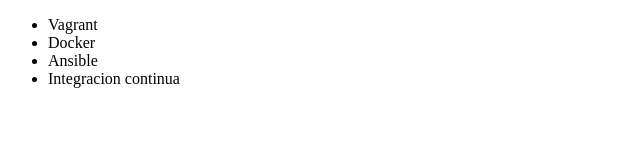
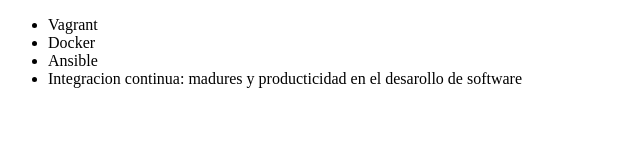
Before and after one commit to saico2mx/alura-git, a plain HTML site: page index.html in a window 1280 px wide. Shown: the whole page, without its empty margins (0-640 px from the left). Drawn offline with Linux system fonts and the light colour scheme.

Commit message:
renombrando curspos de ingreacion continua

```diff
--- a/index.html
+++ b/index.html
@@ -9,7 +9,7 @@
          <li> Vagrant </li>
          <li> Docker </li>
          <li> Ansible </li>
-         <li> Integracion continua </li>
+         <li> Integracion continua:  madures y producticidad en el desarollo de software</li>
      </ul>
 </body>
 </html>
```
